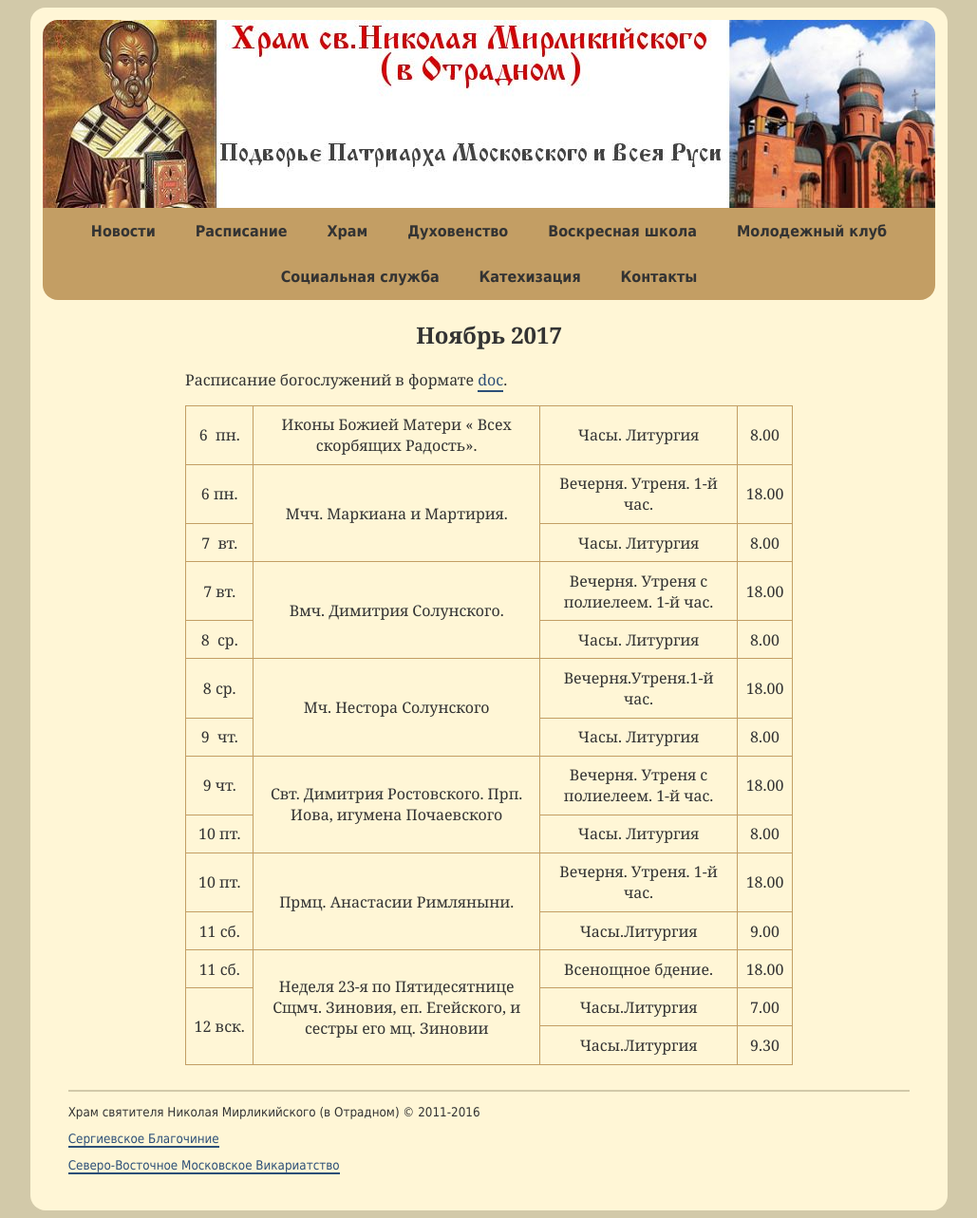
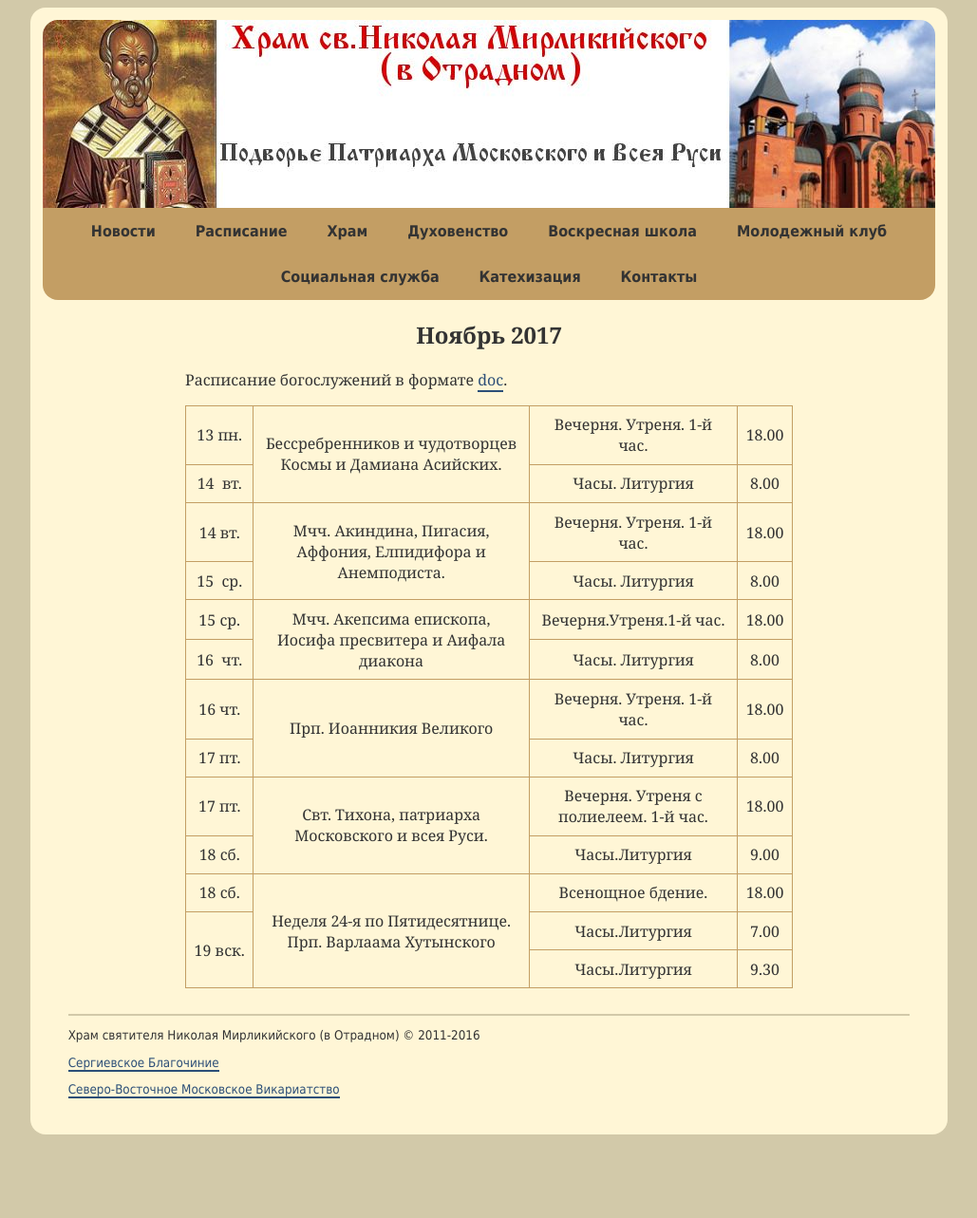
Before and after one commit to hramotradnoe/hramotradnoe.github.io, a Jekyll site: the page built from schedule/index.html, in a window 1280 px wide. Shown: the whole page at 95% size, without its empty margins (125-1154 px from the left). Built offline with Jekyll 4.4.1, drawn with Linux system fonts in a browser that asks for light colours; after the commit the page ends 1203 px from its top, so only the background shows below that.

Commit message:
Update schedule.yml

```diff
--- a/_data/schedule.yml
+++ b/_data/schedule.yml
@@ -1,59 +1,54 @@
 period: Ноябрь 2017
 link: "https://docs.google.com/document/d/1bbABWkTRgn6V07qjwdSB7Ww7bxhk_dH1v8s2XaOAYUo/edit"
 timetable:
- - description : "Иконы Божией Матери « Всех скорбящих Радость»."
+ - description : "Бессребренников и чудотворцев Космы и Дамиана Асийских."
    services    :
-      - day   : 6&nbsp; пн.
+      - day   : 13&nbsp;пн.
+        time  : '18.00'
+        title : "Вечерня. Утреня. 1-й час."
+      - day   : 14&nbsp; вт.
+        time  : '8.00'
+        title : "Часы.  Литургия"
+ - description : "Мчч. Акиндина, Пигасия, Аффония, Елпидифора и Анемподиста."
+   services    :
+      - day   : 14&nbsp;вт.
+        time  : '18.00'
+        title : "Вечерня. Утреня. 1-й час."
+      - day   : 15&nbsp; ср.
         time  : '8.00'
         title : "Часы. Литургия"
- - description : "Мчч. Маркиана и Мартирия."
+ - description : "Мчч. Акепсима епископа, Иосифа пресвитера и Аифала диакона"
    services    :
-      - day   : 6&nbsp;пн.
+      - day   : 15&nbsp;ср.
+        time  : '18.00'
+        title : "Вечерня.Утреня.1-й час."
+      - day   : 16&nbsp; чт.
+        time  : '8.00'
+        title : "Часы. Литургия"
+ - description : "Прп. Иоанникия Великого"
+   services    :
+      - day   : 16&nbsp;чт.
         time  : '18.00'
         title : "Вечерня. Утреня. 1-й час."
-      - day   : 7&nbsp; вт.
+      - day   : 17&nbsp;пт.
         time  : '8.00'
-        title : "Часы.  Литургия"
- - description : "Вмч. Димитрия Солунского."
+        title : "Часы. Литургия"
+ - description : "Свт. Тихона, патриарха Московского и всея Руси."
    services    :
-      - day   : 7&nbsp;вт.
+      - day   : 17&nbsp;пт.
         time  : '18.00'
         title : "Вечерня. Утреня  с полиелеем. 1-й час."
-      - day   : 8&nbsp; ср.
-        time  : '8.00'
-        title : "Часы. Литургия"
- - description : "Мч. Нестора Солунского"
-   services    :
-      - day   : 8&nbsp;ср.
-        time  : '18.00'
-        title : "Вечерня.Утреня.1-й час."
-      - day   : 9&nbsp; чт.
-        time  : '8.00'
-        title : "Часы. Литургия"
- - description : "Свт. Димитрия Ростовского. Прп. Иова, игумена Почаевского"
-   services    :
-      - day   : 9&nbsp;чт.
-        time  : '18.00'
-        title : "Вечерня. Утреня с полиелеем. 1-й час."
-      - day   : 10&nbsp;пт.
-        time  : '8.00'
-        title : "Часы. Литургия"
- - description : "Прмц. Анастасии Римляныни."
-   services    :
-      - day   : 10&nbsp;пт.
-        time  : '18.00'
-        title : "Вечерня. Утреня. 1-й час."
-      - day   : 11&nbsp;сб.
+      - day   : 18&nbsp;сб.
         time  : '9.00'
         title : "Часы.Литургия"
- - description : "Неделя 23-я по Пятидесятнице Сщмч. Зиновия, еп. Егейского, и сестры его мц. Зиновии"
+ - description : "Неделя 24-я по Пятидесятнице. Прп. Варлаама Хутынского"
    services    :
-      - day   : 11&nbsp;сб.
+      - day   : 18&nbsp;сб.
         time  : '18.00'
         title : "Всенощное бдение."
-      - day   : 12&nbsp;вск.
+      - day   : 19&nbsp;вск.
         time  : '7.00'
         title : "Часы.Литургия"
-      - day   : 12&nbsp;вск.
+      - day   : 19&nbsp;вск.
         time  : '9.30'
         title : "Часы.Литургия"
```
